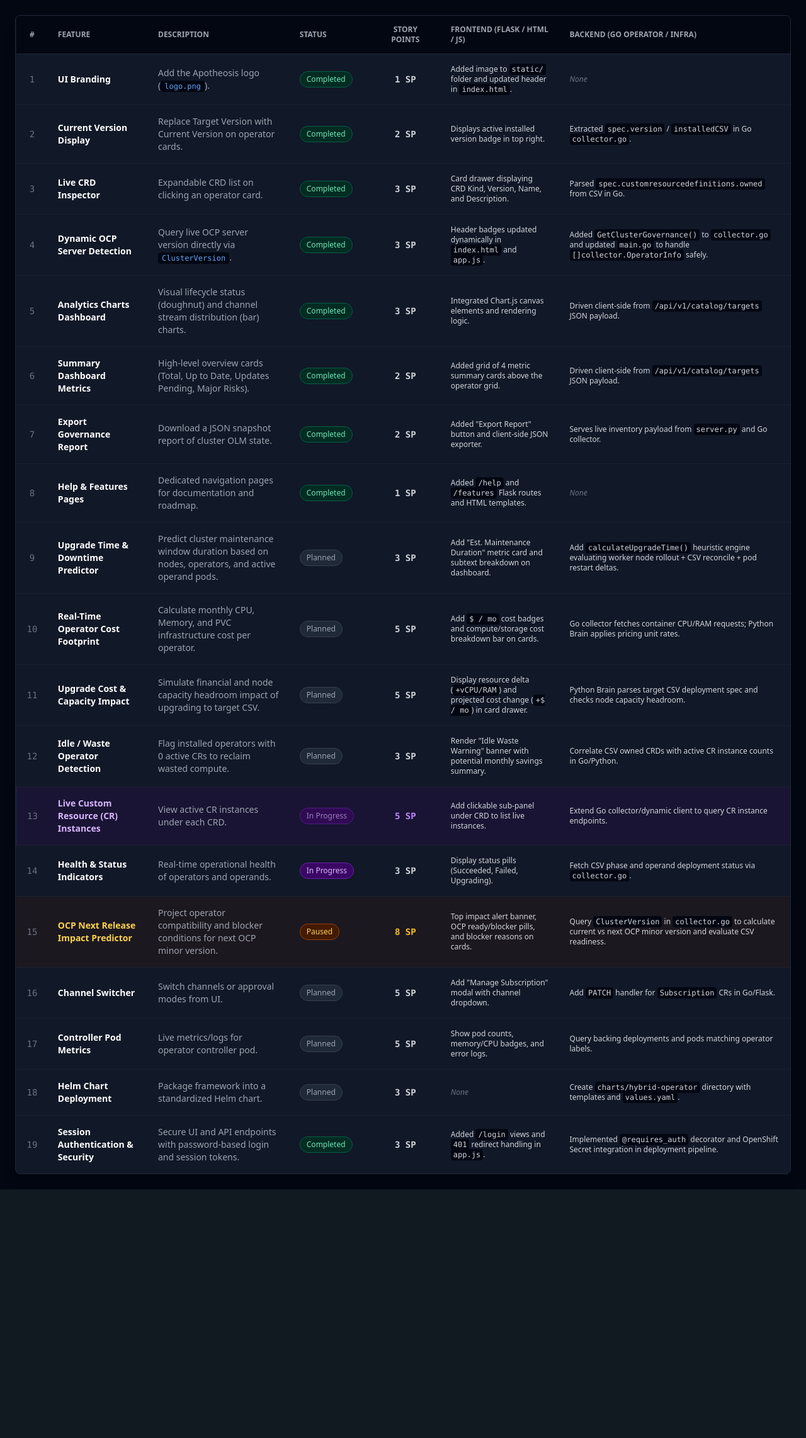
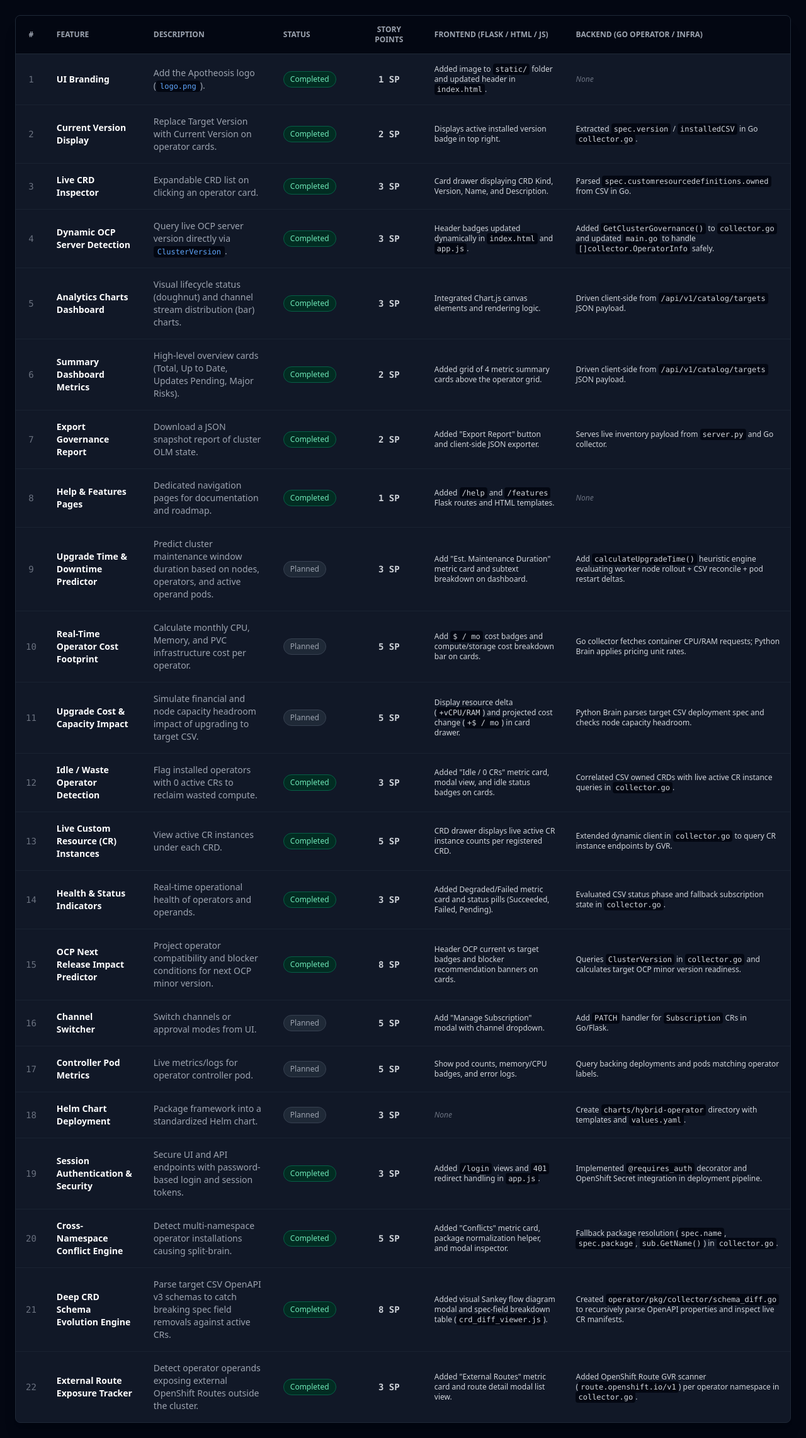
Before and after one commit to FranciscoMeloJr/hybrid-operator, a Flask app: page /features in a window 1280 px wide. Shown: the part 97-2381 px from the top of the page at 63% size. Before the commit the page ends 1986 px from the top, so only its background shows below. Run offline with Flask 3, Linux system fonts and the light colour scheme; the visitor is signed in with stand-in values (Sample User, id 1); some libraries are stand-ins or nearby versions.

Commit message:
Hybrid Operator v1.5 - Inspect resources

```diff
--- a/dashboard/templates/features.html
+++ b/dashboard/templates/features.html
@@ -198,24 +198,24 @@
             <td class="px-4 py-4 font-bold text-white">Idle / Waste Operator Detection</td>
             <td class="px-4 py-4 text-gray-400">Flag installed operators with 0 active CRs to reclaim wasted compute.</td>
             <td class="px-4 py-4">
-              <span class="bg-gray-800 border border-gray-700 text-gray-400 text-xs px-2.5 py-1 rounded-full font-medium inline-block">Planned</span>
+              <span class="bg-emerald-950 border border-emerald-800 text-emerald-300 text-xs px-2.5 py-1 rounded-full font-medium inline-block">Completed</span>
             </td>
             <td class="px-4 py-4 text-center font-mono font-bold text-gray-300">3 SP</td>
-            <td class="px-4 py-4 text-xs">Render "Idle Waste Warning" banner with potential monthly savings summary.</td>
-            <td class="px-4 py-4 text-xs">Correlate CSV owned CRDs with active CR instance counts in Go/Python.</td>
+            <td class="px-4 py-4 text-xs">Added "Idle / 0 CRs" metric card, modal view, and idle status badges on cards.</td>
+            <td class="px-4 py-4 text-xs">Correlated CSV owned CRDs with live active CR instance queries in <code class="bg-gray-950 px-1 py-0.5 rounded text-gray-300">collector.go</code>.</td>
           </tr>
 
           <!-- Feature 13 -->
-          <tr class="hover:bg-gray-850/50 transition bg-purple-950/20 border-l-2 border-purple-500">
+          <tr class="hover:bg-gray-850/50 transition">
             <td class="px-4 py-4 text-center font-mono text-gray-500">13</td>
-            <td class="px-4 py-4 font-bold text-purple-300">Live Custom Resource (CR) Instances</td>
+            <td class="px-4 py-4 font-bold text-white">Live Custom Resource (CR) Instances</td>
             <td class="px-4 py-4 text-gray-400">View active CR instances under each CRD.</td>
             <td class="px-4 py-4">
-              <span class="bg-purple-950 border border-purple-800 text-purple-300 text-xs px-2.5 py-1 rounded-full font-medium inline-block animate-pulse">In Progress</span>
+              <span class="bg-emerald-950 border border-emerald-800 text-emerald-300 text-xs px-2.5 py-1 rounded-full font-medium inline-block">Completed</span>
             </td>
-            <td class="px-4 py-4 text-center font-mono font-bold text-purple-400">5 SP</td>
-            <td class="px-4 py-4 text-xs">Add clickable sub-panel under CRD to list live instances.</td>
-            <td class="px-4 py-4 text-xs">Extend Go collector/dynamic client to query CR instance endpoints.</td>
+            <td class="px-4 py-4 text-center font-mono font-bold text-gray-300">5 SP</td>
+            <td class="px-4 py-4 text-xs">CRD drawer displays live active CR instance counts per registered CRD.</td>
+            <td class="px-4 py-4 text-xs">Extended dynamic client in <code class="bg-gray-950 px-1 py-0.5 rounded text-gray-300">collector.go</code> to query CR instance endpoints by GVR.</td>
           </tr>
 
           <!-- Feature 14 -->
@@ -224,24 +224,24 @@
             <td class="px-4 py-4 font-bold text-white">Health & Status Indicators</td>
             <td class="px-4 py-4 text-gray-400">Real-time operational health of operators and operands.</td>
             <td class="px-4 py-4">
-              <span class="bg-purple-950 border border-purple-800 text-purple-300 text-xs px-2.5 py-1 rounded-full font-medium inline-block">In Progress</span>
+              <span class="bg-emerald-950 border border-emerald-800 text-emerald-300 text-xs px-2.5 py-1 rounded-full font-medium inline-block">Completed</span>
             </td>
             <td class="px-4 py-4 text-center font-mono font-bold text-gray-300">3 SP</td>
-            <td class="px-4 py-4 text-xs">Display status pills (Succeeded, Failed, Upgrading).</td>
-            <td class="px-4 py-4 text-xs">Fetch CSV phase and operand deployment status via <code class="bg-gray-950 px-1 py-0.5 rounded text-gray-300">collector.go</code>.</td>
+            <td class="px-4 py-4 text-xs">Added Degraded/Failed metric card and status pills (Succeeded, Failed, Pending).</td>
+            <td class="px-4 py-4 text-xs">Evaluated CSV status phase and fallback subscription state in <code class="bg-gray-950 px-1 py-0.5 rounded text-gray-300">collector.go</code>.</td>
           </tr>
 
           <!-- Feature 15 -->
-          <tr class="hover:bg-gray-850/50 transition bg-amber-950/20">
+          <tr class="hover:bg-gray-850/50 transition">
             <td class="px-4 py-4 text-center font-mono text-gray-500">15</td>
-            <td class="px-4 py-4 font-bold text-amber-300">OCP Next Release Impact Predictor</td>
+            <td class="px-4 py-4 font-bold text-white">OCP Next Release Impact Predictor</td>
             <td class="px-4 py-4 text-gray-400">Project operator compatibility and blocker conditions for next OCP minor version.</td>
             <td class="px-4 py-4">
-              <span class="bg-amber-950 border border-amber-800 text-amber-300 text-xs px-2.5 py-1 rounded-full font-medium inline-block">Paused</span>
+              <span class="bg-emerald-950 border border-emerald-800 text-emerald-300 text-xs px-2.5 py-1 rounded-full font-medium inline-block">Completed</span>
             </td>
-            <td class="px-4 py-4 text-center font-mono font-bold text-amber-400">8 SP</td>
-            <td class="px-4 py-4 text-xs">Top impact alert banner, OCP ready/blocker pills, and blocker reasons on cards.</td>
-            <td class="px-4 py-4 text-xs">Query <code class="bg-gray-950 px-1 py-0.5 rounded text-gray-300">ClusterVersion</code> in <code class="bg-gray-950 px-1 py-0.5 rounded text-gray-300">collector.go</code> to calculate current vs next OCP minor version and evaluate CSV readiness.</td>
+            <td class="px-4 py-4 text-center font-mono font-bold text-gray-300">8 SP</td>
+            <td class="px-4 py-4 text-xs">Header OCP current vs target badges and blocker recommendation banners on cards.</td>
+            <td class="px-4 py-4 text-xs">Queries <code class="bg-gray-950 px-1 py-0.5 rounded text-gray-300">ClusterVersion</code> in <code class="bg-gray-950 px-1 py-0.5 rounded text-gray-300">collector.go</code> and calculates target OCP minor version readiness.</td>
           </tr>
 
           <!-- Feature 16 -->
@@ -296,6 +296,45 @@
             <td class="px-4 py-4 text-xs">Implemented <code class="bg-gray-950 px-1 py-0.5 rounded text-gray-300">@requires_auth</code> decorator and OpenShift Secret integration in deployment pipeline.</td>
           </tr>
 
+          <!-- Feature 20 -->
+          <tr class="hover:bg-gray-850/50 transition">
+            <td class="px-4 py-4 text-center font-mono text-gray-500">20</td>
+            <td class="px-4 py-4 font-bold text-white">Cross-Namespace Conflict Engine</td>
+            <td class="px-4 py-4 text-gray-400">Detect multi-namespace operator installations causing split-brain.</td>
+            <td class="px-4 py-4">
+              <span class="bg-emerald-950 border border-emerald-800 text-emerald-300 text-xs px-2.5 py-1 rounded-full font-medium inline-block">Completed</span>
+            </td>
+            <td class="px-4 py-4 text-center font-mono font-bold text-gray-300">5 SP</td>
+            <td class="px-4 py-4 text-xs">Added "Conflicts" metric card, package normalization helper, and modal inspector.</td>
+            <td class="px-4 py-4 text-xs">Fallback package resolution (<code class="bg-gray-950 px-1 py-0.5 rounded text-gray-300">spec.name</code>, <code class="bg-gray-950 px-1 py-0.5 rounded text-gray-300">spec.package</code>, <code class="bg-gray-950 px-1 py-0.5 rounded text-gray-300">sub.GetName()</code>) in <code class="bg-gray-950 px-1 py-0.5 rounded text-gray-300">collector.go</code>.</td>
+          </tr>
+
+          <!-- Feature 21 -->
+          <tr class="hover:bg-gray-850/50 transition">
+            <td class="px-4 py-4 text-center font-mono text-gray-500">21</td>
+            <td class="px-4 py-4 font-bold text-white">Deep CRD Schema Evolution Engine</td>
+            <td class="px-4 py-4 text-gray-400">Parse target CSV OpenAPI v3 schemas to catch breaking spec field removals against active CRs.</td>
+            <td class="px-4 py-4">
+              <span class="bg-emerald-950 border border-emerald-800 text-emerald-300 text-xs px-2.5 py-1 rounded-full font-medium inline-block">Completed</span>
+            </td>
+            <td class="px-4 py-4 text-center font-mono font-bold text-gray-300">8 SP</td>
+            <td class="px-4 py-4 text-xs">Added visual Sankey flow diagram modal and spec-field breakdown table (<code class="bg-gray-950 px-1 py-0.5 rounded text-gray-300">crd_diff_viewer.js</code>).</td>
+            <td class="px-4 py-4 text-xs">Created <code class="bg-gray-950 px-1 py-0.5 rounded text-gray-300">operator/pkg/collector/schema_diff.go</code> to recursively parse OpenAPI properties and inspect live CR manifests.</td>
+          </tr>
+
+          <!-- Feature 22 -->
+          <tr class="hover:bg-gray-850/50 transition">
+            <td class="px-4 py-4 text-center font-mono text-gray-500">22</td>
+            <td class="px-4 py-4 font-bold text-white">External Route Exposure Tracker</td>
+            <td class="px-4 py-4 text-gray-400">Detect operator operands exposing external OpenShift Routes outside the cluster.</td>
+            <td class="px-4 py-4">
+              <span class="bg-emerald-950 border border-emerald-800 text-emerald-300 text-xs px-2.5 py-1 rounded-full font-medium inline-block">Completed</span>
+            </td>
+            <td class="px-4 py-4 text-center font-mono font-bold text-gray-300">3 SP</td>
+            <td class="px-4 py-4 text-xs">Added "External Routes" metric card and route detail modal list view.</td>
+            <td class="px-4 py-4 text-xs">Added OpenShift Route GVR scanner (<code class="bg-gray-950 px-1 py-0.5 rounded text-gray-300">route.openshift.io/v1</code>) per operator namespace in <code class="bg-gray-950 px-1 py-0.5 rounded text-gray-300">collector.go</code>.</td>
+          </tr>
+
         </tbody>
       </table>
     </div>
--- a/dashboard/templates/index.html
+++ b/dashboard/templates/index.html
@@ -270,7 +270,7 @@
   </div>
 
   <!-- Connect external JavaScript logic -->
-  <script src="/static/crd_diff_viewer.js?v=2.0.0"></script>
+  <script src="/static/crd_diff_viewer.js?v=2.1.0"></script>
   <script src="/static/app.js?v=2.0.5"></script>
 
 </body>
```
Also changed, not shown: dashboard/static/app.js (+76 -0 lines), dashboard/static/component_viewer.js (added, +61 -0 lines), 1 other file.
